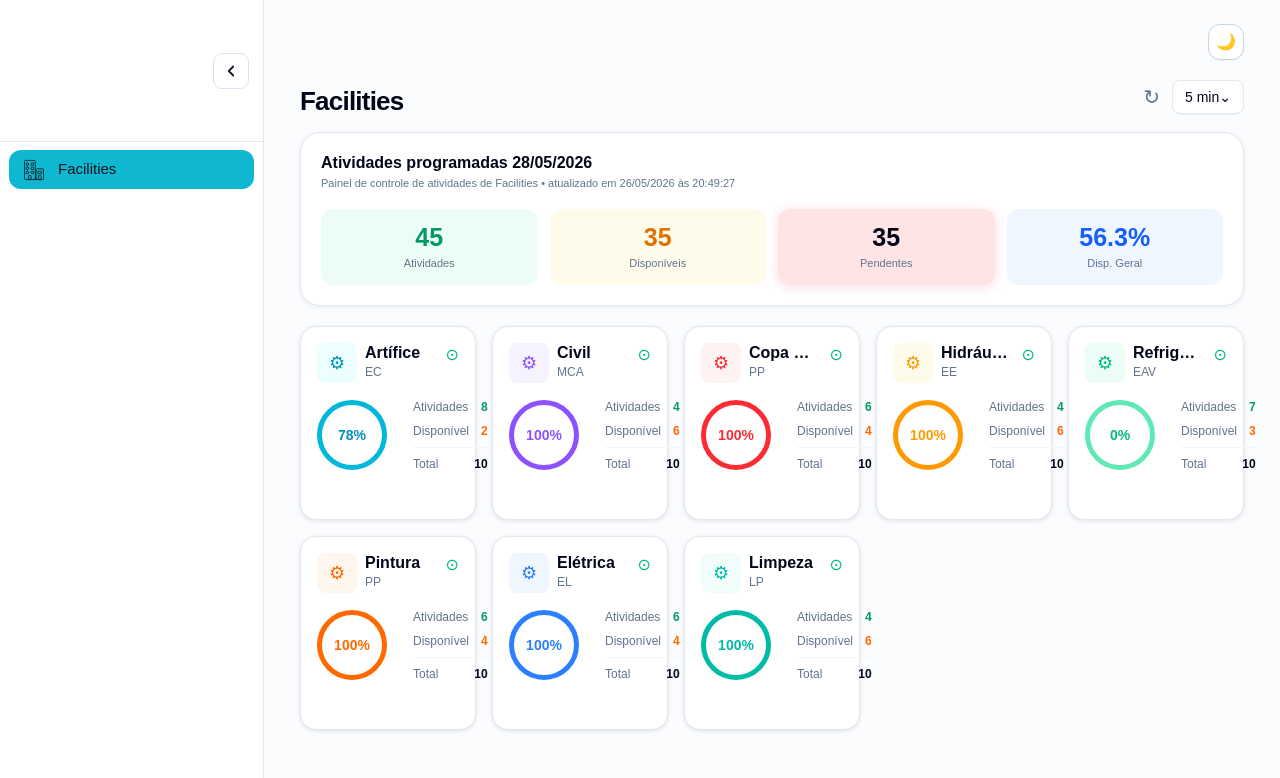
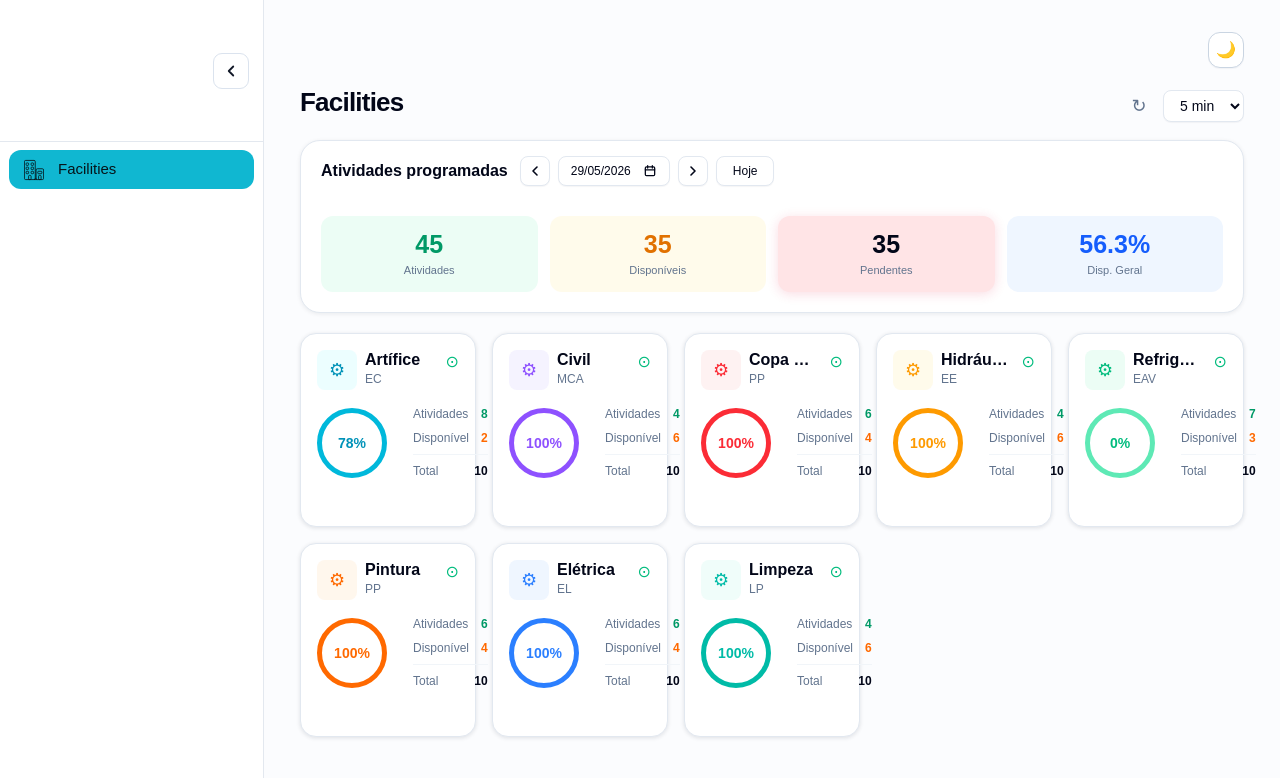
Before and after one commit to BAQ2002/OpsHub-Facilities, a Next.js app: page / in a window 1280 px wide. Shown: the top 778 px of the page. Built offline with nearby package versions, Linux system fonts and the light colour scheme.

Commit message:
Adjust facilities dashboard header controls

```diff
--- a/app/page.tsx
+++ b/app/page.tsx
@@ -104,12 +104,12 @@ export default function Home() {
   return (
     <section className="min-h-screen bg-[#fbfcfe] px-5 pb-8 pt-6 text-slate-950 md:px-8 lg:px-9">
       <div className="mx-auto max-w-[1620px]">
-        <header className="mb-[18px] grid grid-cols-[1fr_auto] items-end gap-4">
-          <h1 className="text-[26px] font-bold leading-none tracking-[-0.03em] text-slate-950">
+        <header className="mb-[18px] grid grid-cols-[1fr_auto] items-start gap-4 pt-2">
+          <h1 className="mt-[57px] text-[26px] font-bold leading-none tracking-[-0.03em] text-slate-950">
             Facilities
           </h1>
 
-          <div className="flex flex-col items-end gap-5">
+          <div className="flex flex-col items-end gap-[22px]">
             <button
               className="flex h-9 w-9 items-center justify-center rounded-xl border border-slate-300 bg-white text-base shadow-[0_1px_1px_rgba(15,23,42,0.04)]"
               type="button"
@@ -117,28 +117,54 @@ export default function Home() {
             >
               🌙
             </button>
-            <div className="flex items-center gap-3 text-sm text-slate-600">
-              <button className="text-xl leading-none text-slate-500" type="button" aria-label="Atualizar">
+            <div className="flex items-center gap-2 text-sm text-slate-600">
+              <button className="flex h-8 w-8 items-center justify-center text-lg leading-none text-slate-500" type="button" aria-label="Atualizar">
                 ↻
               </button>
-              <button
-                className="rounded-lg border border-slate-200 bg-white px-3 py-1.5 text-sm text-slate-950 shadow-[0_1px_1px_rgba(15,23,42,0.04)]"
-                type="button"
+              <select
+                className="h-8 rounded-lg border border-slate-200 bg-white px-3 text-sm text-slate-950 shadow-[0_1px_1px_rgba(15,23,42,0.04)]"
+                aria-label="Intervalo de atualização"
+                defaultValue="5 min"
               >
-                5 min⌄
-              </button>
+                <option>5 min</option>
+              </select>
             </div>
           </div>
         </header>
 
-        <section className="mb-5 rounded-[20px] border border-slate-200 bg-white px-5 py-5 shadow-[0_1px_4px_rgba(15,23,42,0.08)]">
-          <div className="mb-[18px]">
-            <h2 className="text-base font-bold leading-tight text-slate-950">
-              Atividades programadas 28/05/2026
+        <section className="mb-5 rounded-[20px] border border-slate-200 bg-white px-5 pb-5 pt-[15px] shadow-[0_1px_4px_rgba(15,23,42,0.08)]">
+          <div className="mb-[30px] flex flex-wrap items-center gap-2">
+            <h2 className="mr-1 text-base font-bold leading-tight text-slate-950">
+              Atividades programadas
             </h2>
-            <p className="mt-1 text-[11px] leading-tight text-slate-500">
-              Painel de controle de atividades de Facilities • atualizado em 26/05/2026 às 20:49:27
-            </p>
+            <button
+              className="flex h-[30px] w-[30px] items-center justify-center rounded-lg border border-slate-200 bg-white text-slate-950 shadow-[0_1px_1px_rgba(15,23,42,0.04)]"
+              type="button"
+              aria-label="Dia anterior"
+            >
+              <ChevronLeftIcon />
+            </button>
+            <button
+              className="flex h-[30px] items-center gap-3 rounded-lg border border-slate-200 bg-white px-3 text-xs text-slate-950 shadow-[0_1px_1px_rgba(15,23,42,0.04)]"
+              type="button"
+              aria-label="Selecionar data"
+            >
+              <span>29/05/2026</span>
+              <CalendarIcon />
+            </button>
+            <button
+              className="flex h-[30px] w-[30px] items-center justify-center rounded-lg border border-slate-200 bg-white text-slate-950 shadow-[0_1px_1px_rgba(15,23,42,0.04)]"
+              type="button"
+              aria-label="Próximo dia"
+            >
+              <ChevronRightIcon />
+            </button>
+            <button
+              className="h-[30px] rounded-lg border border-slate-200 bg-white px-4 text-xs text-slate-950 shadow-[0_1px_1px_rgba(15,23,42,0.04)]"
+              type="button"
+            >
+              Hoje
+            </button>
           </div>
 
           <div className="grid gap-3 lg:grid-cols-4">
@@ -182,10 +208,6 @@ export default function Home() {
                   <Metric label="Total" value={card.total} bordered />
                 </dl>
               </div>
-
-              {card.footer && (
-                <p className="mt-4 text-xs font-semibold text-slate-950">⌄ {card.footer}</p>
-              )}
             </article>
           ))}
         </section>
@@ -233,3 +255,57 @@ function Metric({
     </div>
   );
 }
+function ChevronLeftIcon() {
+  return (
+    <svg
+      width="16"
+      height="16"
+      viewBox="0 0 24 24"
+      fill="none"
+      stroke="currentColor"
+      strokeWidth="2.4"
+      strokeLinecap="round"
+      strokeLinejoin="round"
+      aria-hidden="true"
+    >
+      <path d="M15 18l-6-6 6-6" />
+    </svg>
+  );
+}
+
+function ChevronRightIcon() {
+  return (
+    <svg
+      width="16"
+      height="16"
+      viewBox="0 0 24 24"
+      fill="none"
+      stroke="currentColor"
+      strokeWidth="2.4"
+      strokeLinecap="round"
+      strokeLinejoin="round"
+      aria-hidden="true"
+    >
+      <path d="M9 18l6-6-6-6" />
+    </svg>
+  );
+}
+
+function CalendarIcon() {
+  return (
+    <svg
+      width="14"
+      height="14"
+      viewBox="0 0 24 24"
+      fill="none"
+      stroke="currentColor"
+      strokeWidth="2.2"
+      strokeLinecap="round"
+      strokeLinejoin="round"
+      aria-hidden="true"
+    >
+      <rect x="4" y="5" width="16" height="15" rx="2" />
+      <path d="M8 3v4M16 3v4M4 10h16" />
+    </svg>
+  );
+}
```
